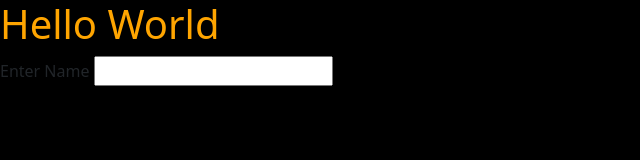
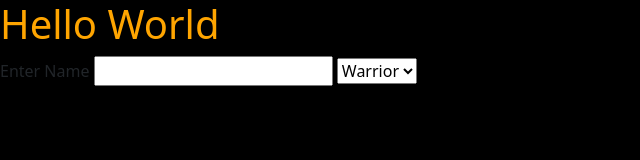
Before and after one commit to G0blinC0de/tiny-rpg-v1, a website built with webpack: page src/index.html in a window 1280 px wide. Shown: the whole page, without its empty margins (0-640 px from the left). Built offline with nearby package versions, Linux system fonts and the light colour scheme.

Commit message:
add class selection

```diff
--- a/src/index.html
+++ b/src/index.html
@@ -11,6 +11,11 @@
     <h1>Hello World</h1>
     <label>Enter Name</label>
     <input type="text" id="nameInput" />
+    <select id="classSelect">
+        <option value="Warrior">Warrior</option>
+        <option value="Wizard">Wizard</option>
+        <option value="Rogue">Rogue</option>
+    </select>
 </body>
 
 </html>
```
